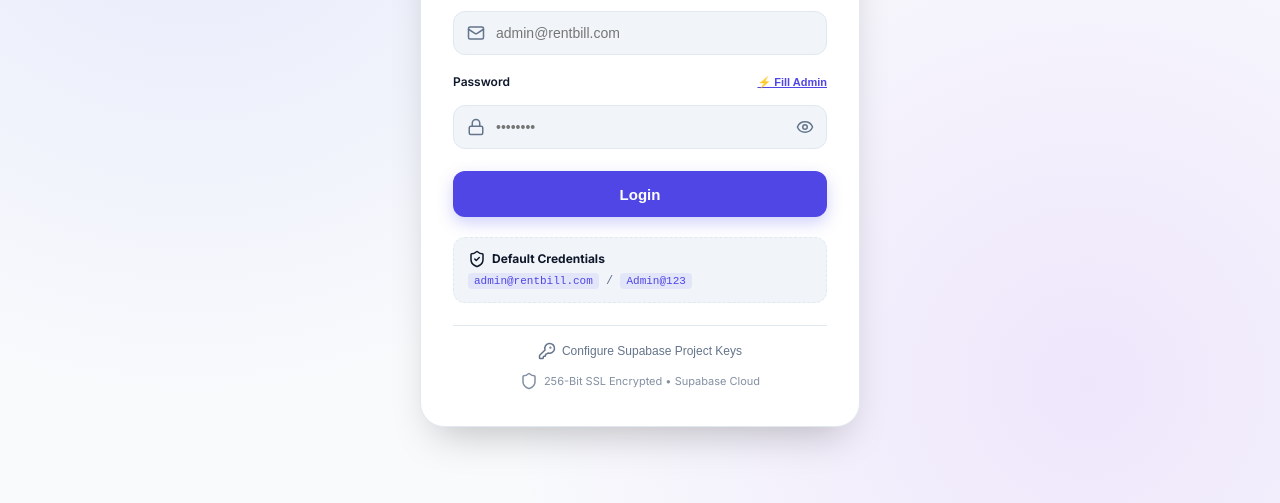
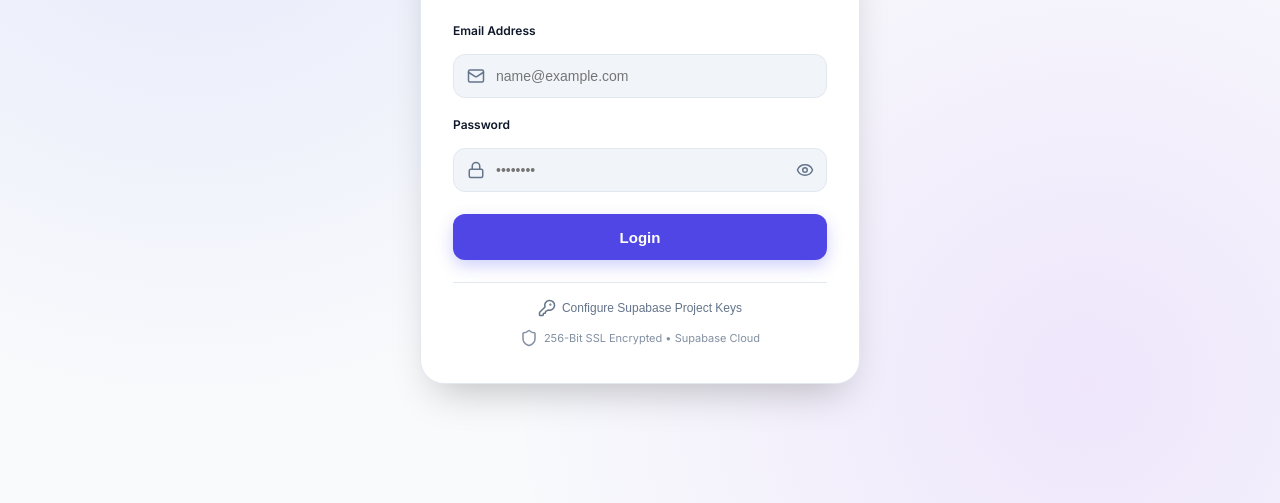
Before and after one commit to jaigansa/rentbills, a plain HTML site: page index.html in a window 1280 px wide. Shown: the part 297-800 px from the top of the page. Drawn offline with nearby package versions, Linux system fonts and the light colour scheme.

Commit message:
Remove fillAdminCredentials and auth-hint-card for a clean production login

```diff
--- a/css/components.css
+++ b/css/components.css
@@ -674,43 +674,6 @@ tr:has(.dropdown.active) {
   75% { transform: translateX(4px); }
 }
 
-.auth-hint-card {
-  background: var(--bg-input);
-  border: 1px dashed var(--border);
-  border-radius: var(--radius-md);
-  padding: 12px 14px;
-  margin-top: 20px;
-  font-size: 12px;
-}
-
-.auth-hint-header {
-  display: flex;
-  align-items: center;
-  gap: 6px;
-  font-weight: 700;
-  color: var(--text-main);
-  margin-bottom: 4px;
-}
-
-.auth-hint-header i {
-  width: 14px;
-  height: 14px;
-  color: var(--success);
-}
-
-.auth-hint-body {
-  color: var(--text-muted);
-  font-family: monospace;
-}
-
-.auth-hint-body code {
-  background: rgba(99, 102, 241, 0.1);
-  color: var(--primary);
-  padding: 2px 6px;
-  border-radius: 4px;
-  font-size: 11px;
-}
-
 .auth-footer {
   margin-top: 22px;
   padding-top: 16px;
--- a/index.html
+++ b/index.html
@@ -47,18 +47,13 @@
           <label for="login-email" id="i18n-label-email">Email Address</label>
           <div class="input-icon-wrapper">
             <i data-lucide="mail" class="input-leading-icon"></i>
-            <input type="email" id="login-email" class="form-control" placeholder="admin@rentbill.com" required autocomplete="email">
+            <input type="email" id="login-email" class="form-control" placeholder="name@example.com" required autocomplete="email">
           </div>
         </div>
 
         <!-- Password Input Group -->
         <div class="form-group auth-input-group">
-          <div style="display: flex; justify-content: space-between; align-items: center; margin-bottom: 6px;">
-            <label for="login-password" id="i18n-label-password" style="margin-bottom: 0;">Password</label>
-            <button type="button" onclick="fillAdminCredentials()" style="font-size: 11px; font-weight: 600; color: var(--primary); background: none; border: none; cursor: pointer; text-decoration: underline; padding: 0;">
-              ⚡ Fill Admin
-            </button>
-          </div>
+          <label for="login-password" id="i18n-label-password">Password</label>
           <div class="input-icon-wrapper">
             <i data-lucide="lock" class="input-leading-icon"></i>
             <input type="password" id="login-password" class="form-control" placeholder="••••••••" required autocomplete="current-password">
@@ -79,17 +74,6 @@
       <div id="login-error" class="auth-error-banner" style="display: none;">
         <i data-lucide="alert-circle"></i>
         <span id="login-error-text"></span>
-      </div>
-
-      <!-- Quick Admin Hint Card -->
-      <div class="auth-hint-card">
-        <div class="auth-hint-header">
-          <i data-lucide="shield-check"></i>
-          <span>Default Credentials</span>
-        </div>
-        <div class="auth-hint-body">
-          <code>admin@rentbill.com</code> / <code>Admin@123</code>
-        </div>
       </div>
 
       <!-- Footer & Configure API Keys -->
--- a/js/main.js
+++ b/js/main.js
@@ -105,7 +105,6 @@ import {
   toggleTenantPasswordMask,
   toggleTenantModalPasswordMask,
   toggleLoginPasswordMask,
-  fillAdminCredentials,
   triggerDeleteTenantLogin,
   triggerDeleteTenantLoginFromModal,
   triggerToggleTenantLoginStatus,
@@ -189,7 +188,6 @@ window.generateTenantModalPassword = generateTenantModalPassword;
 window.toggleTenantPasswordMask = toggleTenantPasswordMask;
 window.toggleTenantModalPasswordMask = toggleTenantModalPasswordMask;
 window.toggleLoginPasswordMask = toggleLoginPasswordMask;
-window.fillAdminCredentials = fillAdminCredentials;
 window.triggerDeleteTenantLogin = triggerDeleteTenantLogin;
 window.triggerDeleteTenantLoginFromModal = triggerDeleteTenantLoginFromModal;
 window.triggerToggleTenantLoginStatus = triggerToggleTenantLoginStatus;
--- a/js/modules/tenantAuth.js
+++ b/js/modules/tenantAuth.js
@@ -549,12 +549,3 @@ export function toggleLoginPasswordMask() {
     refreshLucideIcons();
   }
 }
-
-export function fillAdminCredentials() {
-  const emailEl = document.getElementById('login-email');
-  const pwEl = document.getElementById('login-password');
-  if (emailEl) emailEl.value = 'admin@rentbill.com';
-  if (pwEl) pwEl.value = 'Admin@123';
-  const errorDiv = document.getElementById('login-error');
-  if (errorDiv) errorDiv.style.display = 'none';
-}
```
